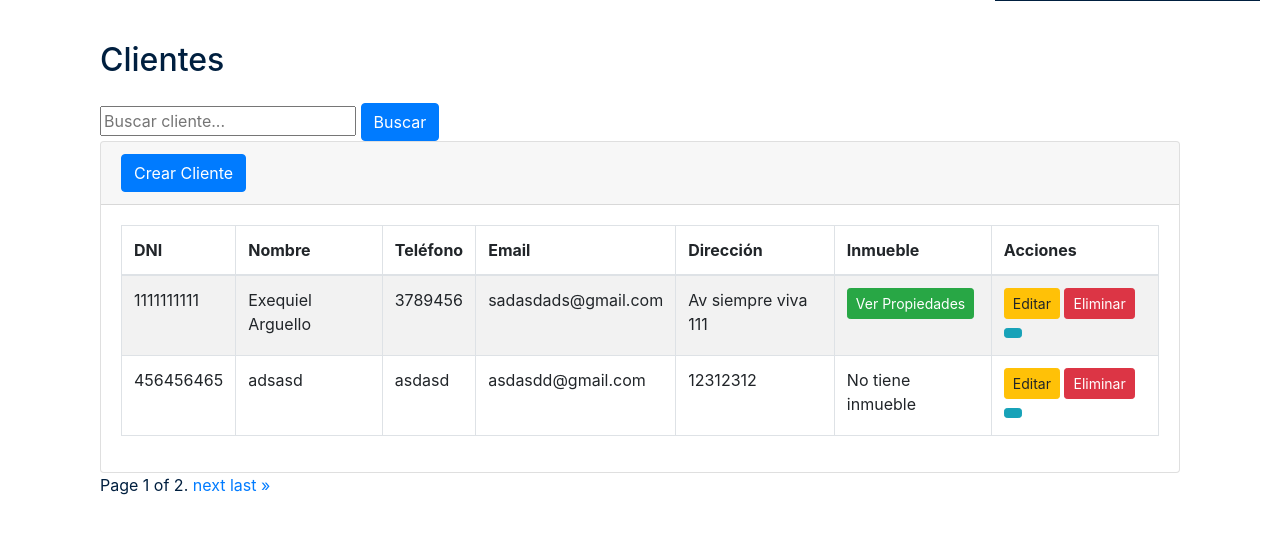
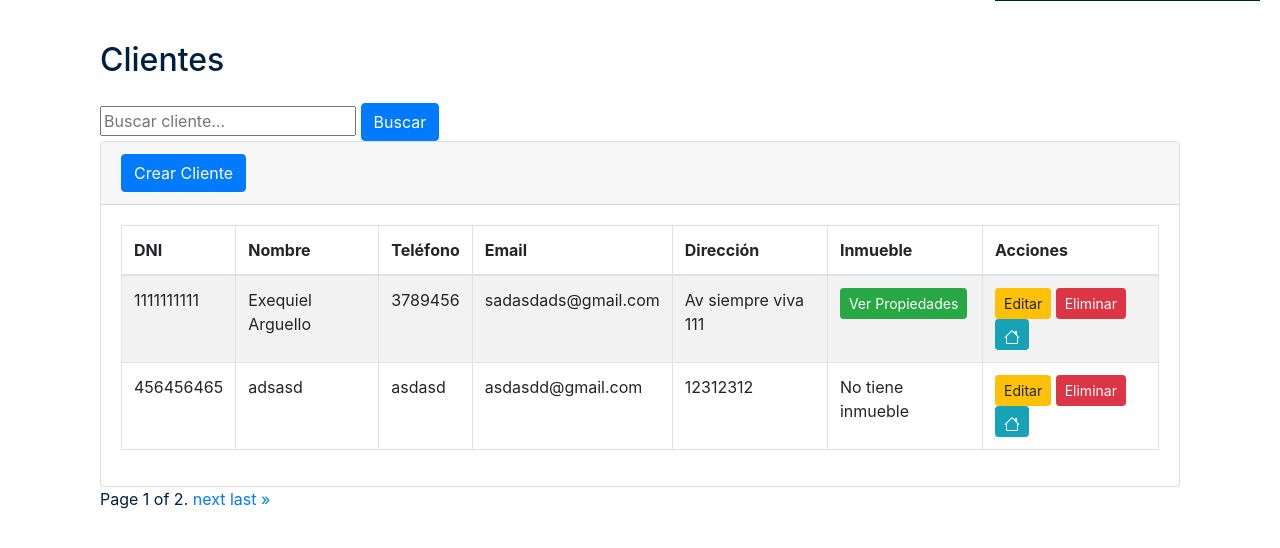
Before and after one commit to X6xHolloWx6X/DjangoWanhua, a Django app: page /clientes/ in a window 1280 px wide. Shown: the part 63-611 px from the top of the page. Run offline with Django 4.2, Linux system fonts and the light colour scheme; data comes from the database, SQL or seed files in the repository; some libraries are stand-ins or nearby versions.

Commit message:
se agrego la casita

```diff
--- a/tasks/templates/clientes.html
+++ b/tasks/templates/clientes.html
@@ -71,7 +71,9 @@
                                     <a href="{% url 'cliente_update' cliente.dni %}" class="btn btn-sm btn-warning">Editar</a>
                                     <a href="{% url 'cliente_delete' cliente.dni %}" class="btn btn-sm btn-danger" onclick="return confirmDelete()">Eliminar</a>
                                     <!-- Ícono de la casa para redirigir a la página de propiedades -->
-                                    <a href="{% url 'propiedades_list_by_dni' cliente.dni %}" class="btn btn-sm btn-info"><i class="fas fa-home"></i></a>
+                                    <a href="{% url 'propiedades_list_by_dni' cliente.dni %}" class="btn btn-sm btn-info"><svg xmlns="http://www.w3.org/2000/svg" width="16" height="16" fill="currentColor" class="bi bi-house" viewBox="0 0 16 16">
+                                        <path d="M8.707 1.5a1 1 0 0 0-1.414 0L.646 8.146a.5.5 0 0 0 .708.708L2 8.207V13.5A1.5 1.5 0 0 0 3.5 15h9a1.5 1.5 0 0 0 1.5-1.5V8.207l.646.647a.5.5 0 0 0 .708-.708L13 5.793V2.5a.5.5 0 0 0-.5-.5h-1a.5.5 0 0 0-.5.5v1.293L8.707 1.5ZM13 7.207V13.5a.5.5 0 0 1-.5.5h-9a.5.5 0 0 1-.5-.5V7.207l5-5 5 5Z"/>
+                                      </svg></i></a>
                                 </td>
                             </tr>
                             {% endfor %}
```
